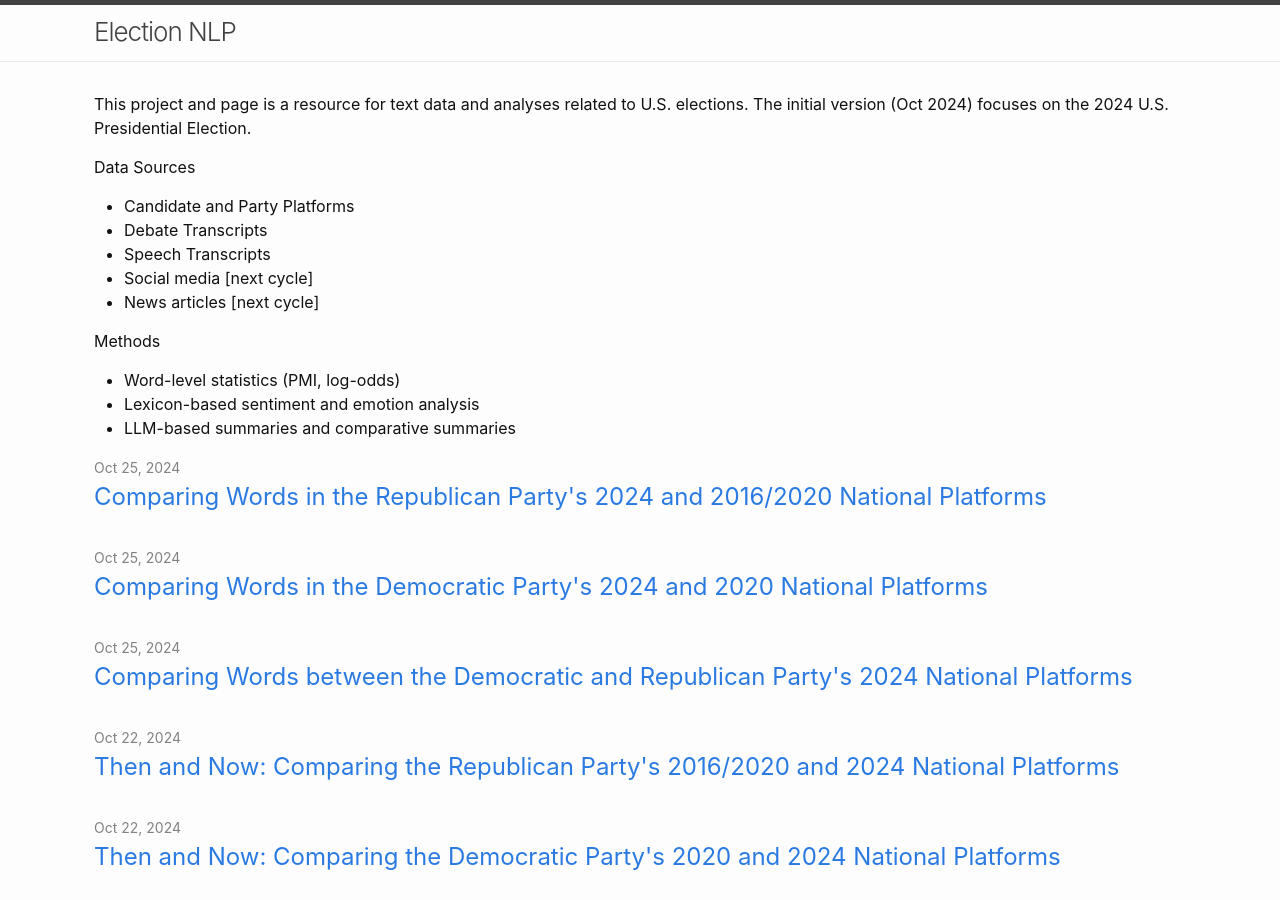
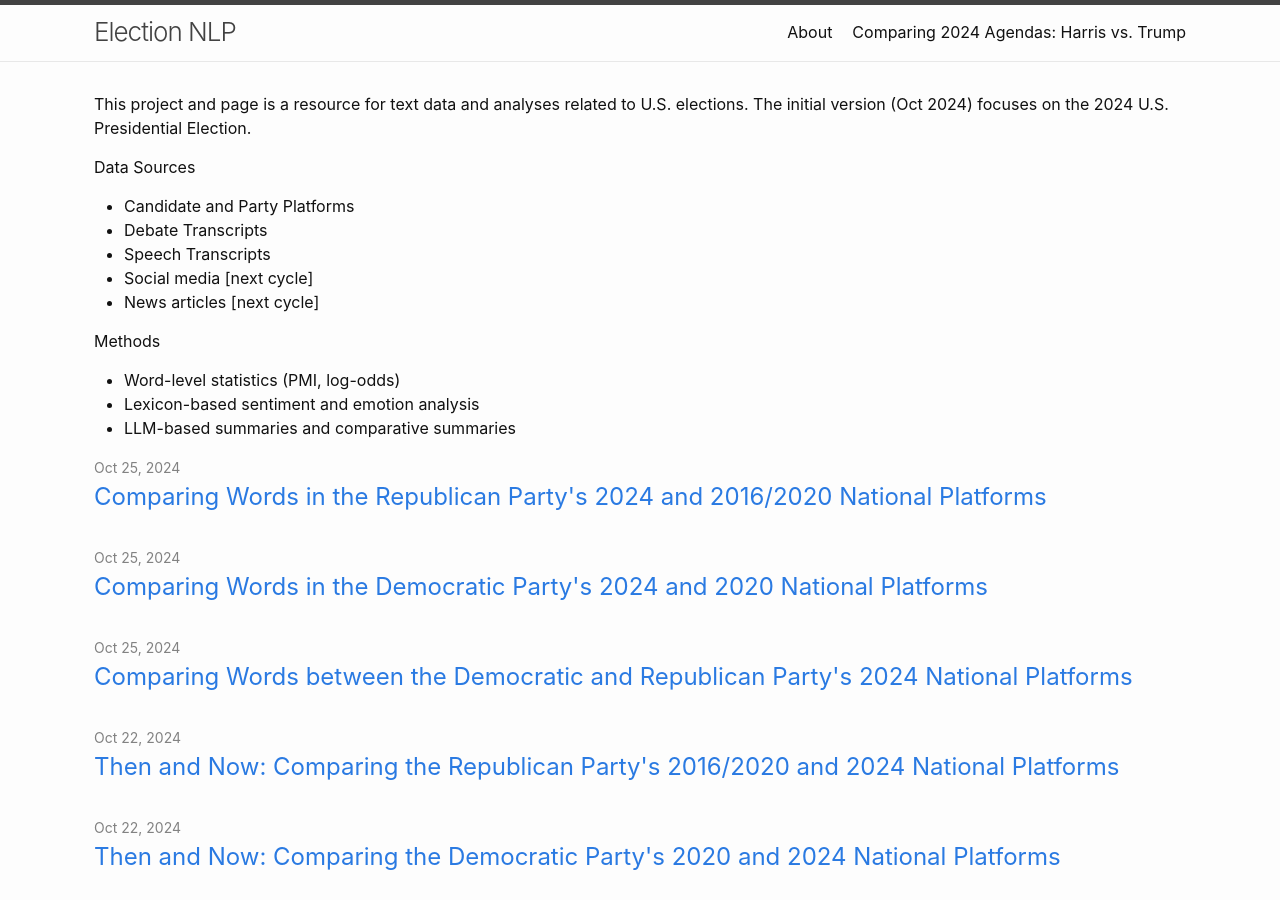
Before and after one commit to ChicagoHAI/election-nlp, a Jekyll site: the page built from README.md, in a window 1280 px wide and 900 px high. Built offline with Jekyll 4.4.1, drawn with Linux system fonts in a browser that asks for light colours; our own code applies the rules of GitHub Pages for plain Markdown files; some of the changed lines change nothing that is shown.

Commit message:
changing post to page

```diff
--- a/_config.yml
+++ b/_config.yml
@@ -23,7 +23,8 @@
   - jekyll-feed
   - jekyll-seo-tag
 
-
+include:
+  - _pages
 
 # Theme-specific settings
 
```
